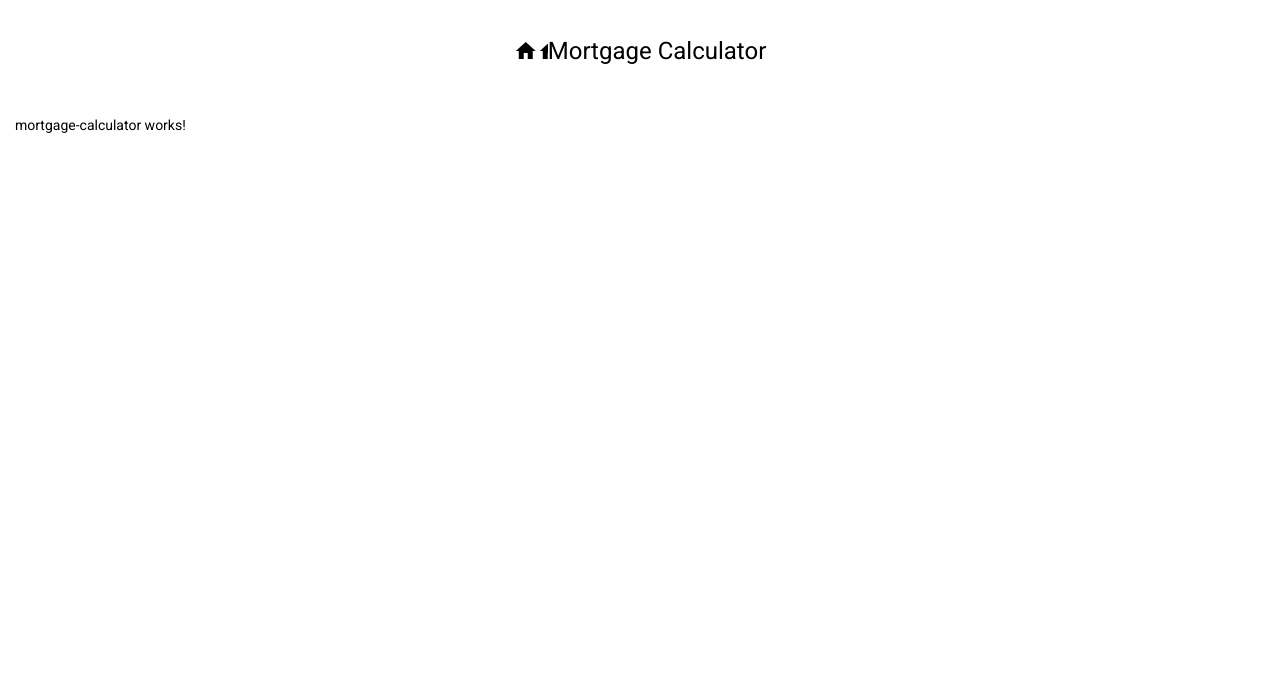
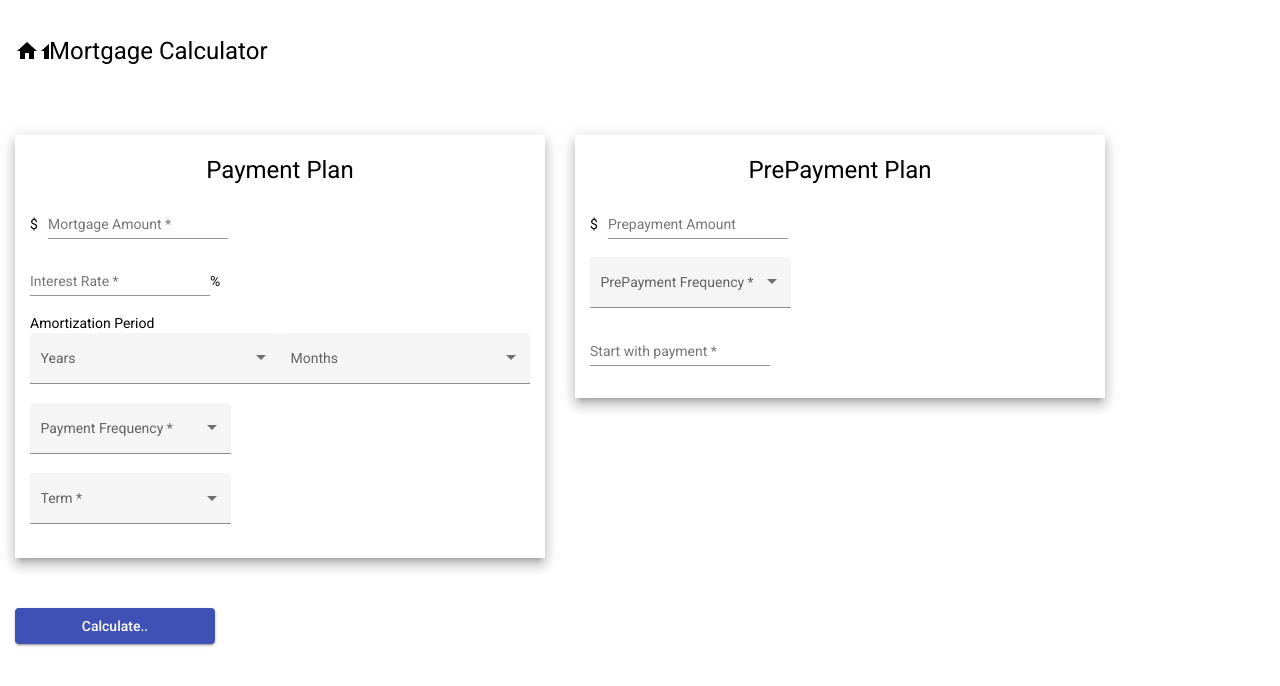
Before and after one commit to talwinderchawla/mortgagecalculator, an Angular app in the folder gcmortgagecalculator/: page /mortgagecalc in a window 1280 px wide. Shown: the top 686 px of the page. Built offline with nearby package versions, Linux system fonts and the light colour scheme.

Commit message:
Forms and basic formula

```diff
--- a/gcmortgagecalculator/src/app/app-header/app-header.component.scss
+++ b/gcmortgagecalculator/src/app/app-header/app-header.component.scss
@@ -12,3 +12,13 @@
     display: inline-block;
   }
 }
+
+
+/* Desktop CSS */
+@media screen and ( min-width: 769px){
+    .app-header-div {
+        height: 100px;
+        padding-top: 20px;
+        text-align: left;
+    }
+}
--- a/gcmortgagecalculator/src/app/app.module.ts
+++ b/gcmortgagecalculator/src/app/app.module.ts
@@ -7,6 +7,7 @@ import { BrowserAnimationsModule } from '@angular/platform-browser/animations';
 import { AppHeaderComponent } from './app-header/app-header.component';
 import { MortgageCalculatorComponent } from './components/mortgage-calculator/mortgage-calculator.component';
 import { MaterialLibsModule } from './commons/material-libs/material-libs.module';
+import { ReactiveFormsModule } from '@angular/forms';
 
 @NgModule({
   declarations: [
@@ -18,7 +19,8 @@ import { MaterialLibsModule } from './commons/material-libs/material-libs.module
     BrowserModule,
     AppRoutingModule,
     BrowserAnimationsModule,
-    MaterialLibsModule
+    MaterialLibsModule,
+    ReactiveFormsModule
   ],
   providers: [],
   bootstrap: [AppComponent]
--- a/gcmortgagecalculator/src/app/components/mortgage-calculator/mortgage-calculator.component.html
+++ b/gcmortgagecalculator/src/app/components/mortgage-calculator/mortgage-calculator.component.html
@@ -1 +1,97 @@
-<p>mortgage-calculator works!</p>
+<div class="mortgage-calc-div">
+
+  <div class="calc-forms">
+    <form [formGroup]="mrtgCalcForm">
+      <div class="payment-plan">
+        <div class="sub-header">
+          Payment Plan
+        </div>
+        <div>
+          <span class="currency-symbol">$</span>
+          <mat-form-field>
+            <mat-label>Mortgage Amount</mat-label>
+            <input matInput formControlName="mrtgAmt" />
+          </mat-form-field>
+        </div>
+        <div>
+          <mat-form-field>
+            <mat-label>Interest Rate</mat-label>
+            <input matInput formControlName="intRate" />
+          </mat-form-field>
+          <span class="percent-symbol">%</span>
+        </div>
+        <div class="amortization">
+          <label>Amortization Period</label>
+          <mat-form-field appearance="fill">
+            <mat-label>Years</mat-label>
+            <mat-select formControlName="amorPeriodYr">
+              <mat-option *ngFor="let amortYear of amortizationYears" [value]="amortYear.value">
+                {{amortYear.yearLabel}}
+              </mat-option>
+            </mat-select>
+          </mat-form-field>
+          <mat-form-field appearance="fill">
+            <mat-label>Months</mat-label>
+            <mat-select formControlName="amorPeriodMonth">
+              <mat-option *ngFor="let amortMonth of amortizationMonths" [value]="amortMonth.value">
+                {{amortMonth.monthLabel}}
+              </mat-option>
+            </mat-select>
+          </mat-form-field>
+        </div>
+        <div>
+          <mat-form-field appearance="fill">
+            <mat-label>Payment Frequency</mat-label>
+            <mat-select formControlName="paymtFreq">
+              <mat-option *ngFor="let paymentFrequency of paymentFrequencies" [value]="paymentFrequency.value">
+                {{paymentFrequency.frequencyLabel}}
+              </mat-option>
+            </mat-select>
+          </mat-form-field>
+        </div>
+        <div>
+          <mat-form-field appearance="fill">
+            <mat-label>Term</mat-label>
+            <mat-select formControlName="term">
+              <mat-option *ngFor="let term of terms" [value]="term.value">
+                {{term.termLabel}}
+              </mat-option>
+            </mat-select>
+          </mat-form-field>
+        </div>
+      </div>
+      <div class="prepayment-plan">
+        <div class="sub-header">
+            PrePayment Plan
+          </div>
+          <div>
+            <span class="currency-symbol">$</span>
+            <mat-form-field>
+              <mat-label>Prepayment Amount</mat-label>
+              <input matInput formControlName="prepaymentAmt" />
+            </mat-form-field>
+          </div>
+          <div>
+            <mat-form-field appearance="fill">
+              <mat-label>PrePayment Frequency</mat-label>
+              <mat-select formControlName="paymtFreq">
+                <mat-option *ngFor="let prepaymentFrequency of prepaymentFrequencies" [value]="prepaymentFrequency.value">
+                  {{prepaymentFrequency.frequencyLabel}}
+                </mat-option>
+              </mat-select>
+            </mat-form-field>
+          </div>
+          <div>
+            <mat-form-field>
+              <mat-label>Start with payment</mat-label>
+              <input matInput formControlName="startWithPayment" />
+            </mat-form-field>
+          </div>
+      </div>
+      <button mat-raised-button color="primary" class="calc-button" (click)="calculateMortgageMonthly()">Calculate..</button>
+    </form>
+  </div>
+  <div class="calc-summary">
+
+  </div>
+</div>
--- a/gcmortgagecalculator/src/app/components/mortgage-calculator/mortgage-calculator.component.scss
+++ b/gcmortgagecalculator/src/app/components/mortgage-calculator/mortgage-calculator.component.scss
@@ -0,0 +1,60 @@
+.mortgage-calc-div {
+  .calc-forms {
+    .payment-plan {
+        margin-bottom: 20px;
+    }
+    .payment-plan, .prepayment-plan {
+      box-shadow: 0 5px 5px -3px #0003, 0 8px 10px 1px #00000024, 0 3px 14px 2px #0000001f;
+      padding: 15px;
+
+      .sub-header {
+        font-size: 1.5rem;
+        height: 40px;
+        padding-top: 10px;
+        text-align: center;
+      }
+
+      .currency-symbol {
+        margin-right: 10px;
+      }
+
+      .amortization {
+        label {
+          display: block;
+        }
+
+        mat-form-field {
+          width: 50%;
+          display: inline-block;
+        }
+      }
+    }
+
+    .calc-button {
+        margin: 30px auto;
+        display: block;
+        width: 200px;
+    }
+
+  }
+}
+
+/* Desktop CSS */
+@media screen and ( min-width: 769px){
+    .mortgage-calc-div {
+        .calc-forms {
+        .payment-plan {
+            margin-right: 30px;
+        }
+          .payment-plan, .prepayment-plan  {
+            width: 40%;
+            display: inline-block;
+            vertical-align: top;
+          }
+          .calc-button {
+            margin: 30px 0px;
+        }
+        }
+    }
+
+}
--- a/gcmortgagecalculator/src/app/components/mortgage-calculator/mortgage-calculator.component.ts
+++ b/gcmortgagecalculator/src/app/components/mortgage-calculator/mortgage-calculator.component.ts
@@ -1,15 +1,139 @@
 import { Component, OnInit } from '@angular/core';
+import { FormControl, FormGroup, Validators } from '@angular/forms';
 
 @Component({
   selector: 'app-mortgage-calculator',
   templateUrl: './mortgage-calculator.component.html',
-  styleUrls: ['./mortgage-calculator.component.scss']
+  styleUrls: ['./mortgage-calculator.component.scss'],
 })
 export class MortgageCalculatorComponent implements OnInit {
+  mrtgCalcForm = new FormGroup({
+    mrtgAmt: new FormControl('', {
+      validators: [Validators.required, Validators.pattern('^[0-9]*$')],
+    }),
+    intRate: new FormControl('', { validators: [Validators.required] }),
+    amorPeriodYr: new FormControl('', {}),
+    amorPeriodMonth: new FormControl('', {}),
+    paymtFreq: new FormControl('', { validators: [Validators.required] }),
+    term: new FormControl('', { validators: [Validators.required] }),
+    prepaymentAmt: new FormControl(''),
+    prepaymentFreq: new FormControl(''),
+    startWithPayment: new FormControl('', {
+      validators: [Validators.required, Validators.pattern('^[0-9]*$')],
+    }),
+  });
 
-  constructor() { }
+  public amortizationYears: { yearLabel: string; value: number }[] = [
+    { yearLabel: '1 Year', value: 1 },
+    { yearLabel: '2 Years', value: 2 },
+    { yearLabel: '3 Years', value: 3 },
+    { yearLabel: '4 Years', value: 4 },
+    { yearLabel: '5 Years', value: 5 },
+    { yearLabel: '6 Years', value: 6 },
+    { yearLabel: '7 Years', value: 7 },
+    { yearLabel: '8 Years', value: 8 },
+    { yearLabel: '9 Years', value: 9 },
+    { yearLabel: '10 Years', value: 10 },
+    { yearLabel: '11 Years', value: 11 },
+    { yearLabel: '12 Years', value: 12 },
+    { yearLabel: '13 Years', value: 13 },
+    { yearLabel: '14 Years', value: 14 },
+    { yearLabel: '15 Years', value: 15 },
+    { yearLabel: '16 Years', value: 16 },
+    { yearLabel: '17 Years', value: 17 },
+    { yearLabel: '18 Years', value: 18 },
+    { yearLabel: '19 Years', value: 19 },
+    { yearLabel: '20 Years', value: 20 },
+    { yearLabel: '21 Years', value: 21 },
+    { yearLabel: '22 Years', value: 22 },
+    { yearLabel: '23 Years', value: 23 },
+    { yearLabel: '24 Years', value: 24 },
+    { yearLabel: '25 Years', value: 25 },
+    { yearLabel: '26 Years', value: 26 },
+    { yearLabel: '27 Years', value: 27 },
+    { yearLabel: '28 Years', value: 28 },
+    { yearLabel: '29 Years', value: 29 },
+    { yearLabel: '30 Years', value: 30 },
+  ];
+  public amortizationMonths: { monthLabel: string; value: number }[] = [
+    { monthLabel: '1 Month', value: 1 },
+    { monthLabel: '2 Months', value: 2 },
+    { monthLabel: '3 Months', value: 3 },
+    { monthLabel: '4 Months', value: 4 },
+    { monthLabel: '5 Months', value: 5 },
+    { monthLabel: '6 Months', value: 6 },
+    { monthLabel: '7 Months', value: 7 },
+    { monthLabel: '8 Months', value: 8 },
+    { monthLabel: '9 Months', value: 9 },
+    { monthLabel: '10 Months', value: 10 },
+    { monthLabel: '11 Months', value: 11 },
+  ];
+  public paymentFrequencies: { frequencyLabel: string; value: string }[] = [
+    { frequencyLabel: 'Accelerated Weekly', value: 'accw' },
+    { frequencyLabel: 'Weekly', value: 'weekly' },
+    { frequencyLabel: 'Accelerated Bi-weekly', value: 'AccBiW' },
+    { frequencyLabel: 'Bi-Weekly (every 2 weeks)', value: 'BiW' },
+    { frequencyLabel: 'Semi-monthly (24x per year)', value: 'SemiM' },
+    { frequencyLabel: 'Monthly (12x per year)', value: 'monthly' },
+  ];
+
+  public prepaymentFrequencies: { frequencyLabel: string; value: string }[] = [
+    { frequencyLabel: 'One time', value: 'one' },
+    { frequencyLabel: 'Each Year', value: 'eachyr' },
+    { frequencyLabel: 'Same as regular payment', value: 'samelikeregular' },
+  ];
+
+  public terms: { termLabel: string; value: number }[] = [
+    { termLabel: '1 Year', value: 1 },
+    { termLabel: '2 Years', value: 2 },
+    { termLabel: '3 Years', value: 3 },
+    { termLabel: '4 Years', value: 4 },
+    { termLabel: '5 Years', value: 5 },
+    { termLabel: '6 Years', value: 6 },
+    { termLabel: '7 Years', value: 7 },
+    { termLabel: '8 Years', value: 8 },
+    { termLabel: '9 Years', value: 9 },
+    { termLabel: '10 Years', value: 10 },
+  ];
+
+  constructor() {}
 
   ngOnInit(): void {
+
+
+    console.log("Math ", Math.pow(1.00417, 12));
+
   }
 
+
+  calculateMortgageMonthly() {
+
+    //Formula M = P [ i(1 + i)^n ] / [ (1 + i)^n – 1].
+
+    console.log("Math ", Math.pow(1.00417, 12));
+
+    const principal = this.mrtgCalcForm.controls['mrtgAmt'].value;
+    const perAnnumInterest =  this.mrtgCalcForm.controls['intRate'].value / 1200;
+    const monthsAmortization =  this.mrtgCalcForm.controls['amorPeriodYr'].value * 12 + this.mrtgCalcForm.controls['amorPeriodMonth'].value;
+
+    console.log("principal ", principal, " perAnnumInterest ", perAnnumInterest, " monthsAmortization ", monthsAmortization );
+
+
+    const step1 = perAnnumInterest + 1;
+    const step2 =  Math.pow( step1 ,360);
+    const step3 = perAnnumInterest * step2;
+    const step4 = step2 - 1;
+    const step5 = step3 / step4;
+
+
+
+    let monthlyCosts = principal * step5;
+
+    console.log("Monthly cost ", monthlyCosts);
+
+
+
+  }
+
+
 }
```
Also changed, not shown: gcmortgagecalculator/src/app/commons/material-libs/material-libs.module.ts (+7 -10 lines).
